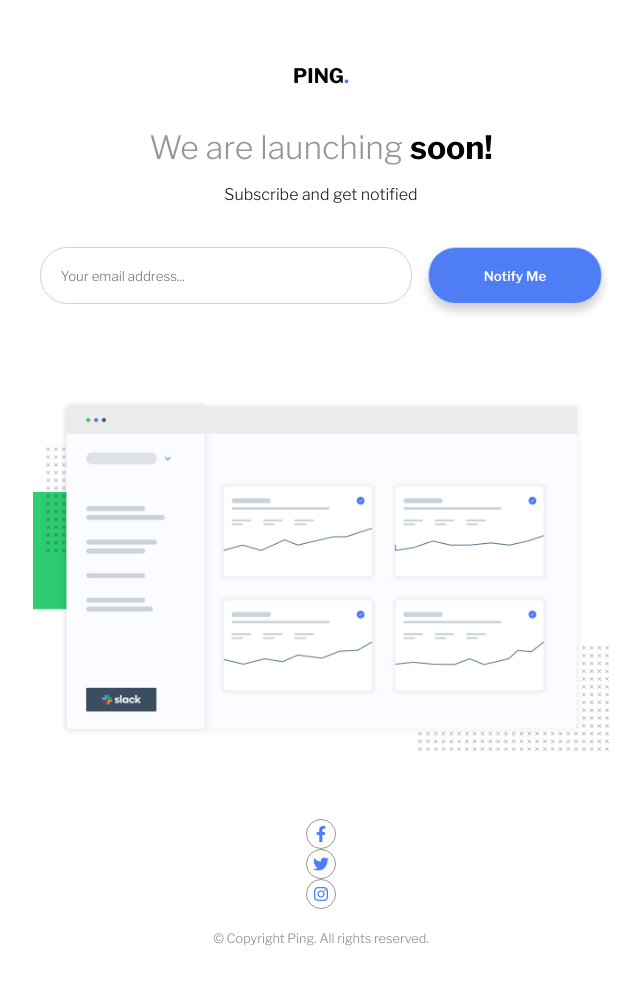
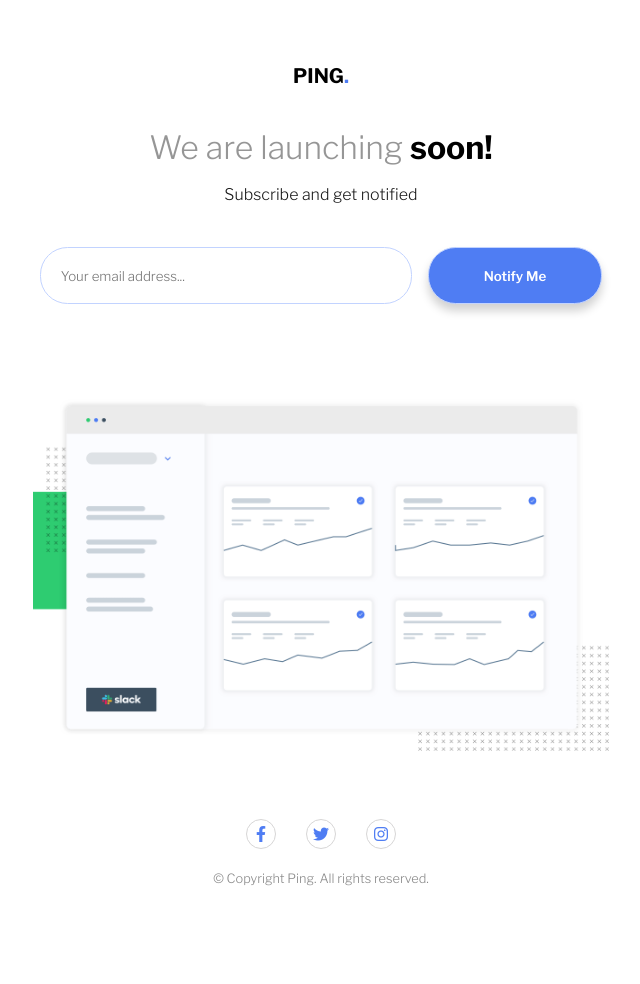
Before and after one commit to NehalSahu8055/Responsive_Ping_Coming_Soon_Page, a plain HTML site: page index.html in a window 1280 px wide. Shown: the whole page, without its empty margins (319-959 px from the left). After the commit the page ends 924 px from the top, so only its background shows below. Drawn offline with nearby package versions, Linux system fonts and the light colour scheme.

Commit message:
Update styles.css

```diff
--- a/css/styles.css
+++ b/css/styles.css
@@ -115,14 +115,12 @@ form{
 }
 #social-media{
     padding-bottom:22px;
-    display: flex;
-    gap:30px;
     color: hsl(223, 87%, 63%);
 }
 #social-media li{
     width: 30px;
     height: 30px;
-    border: 1px solid hsl(0, 0%, 59%);
+    border: 1px solid hsl(0, 1%, 84%);
     border-radius: 50%;
     display: flex;
     justify-content: center;
@@ -133,6 +131,12 @@ form{
 #social-media li:hover{
     color:white;
     background-color:  hsl(223, 87%, 63%);
+}
+.list{
+    display: flex;
+    gap:30px;
+    flex-direction: row;
+    list-style: none;
 }
 footer{
     color:#888888;
```
